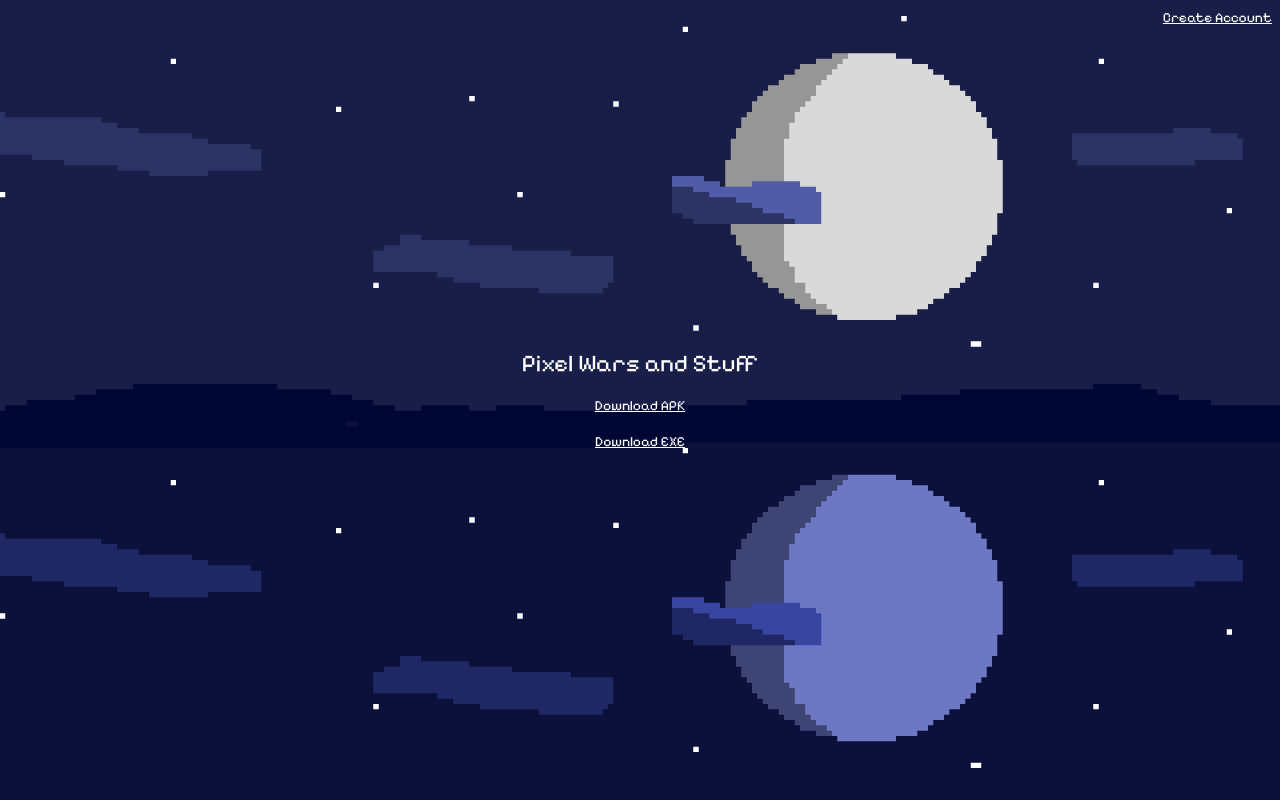
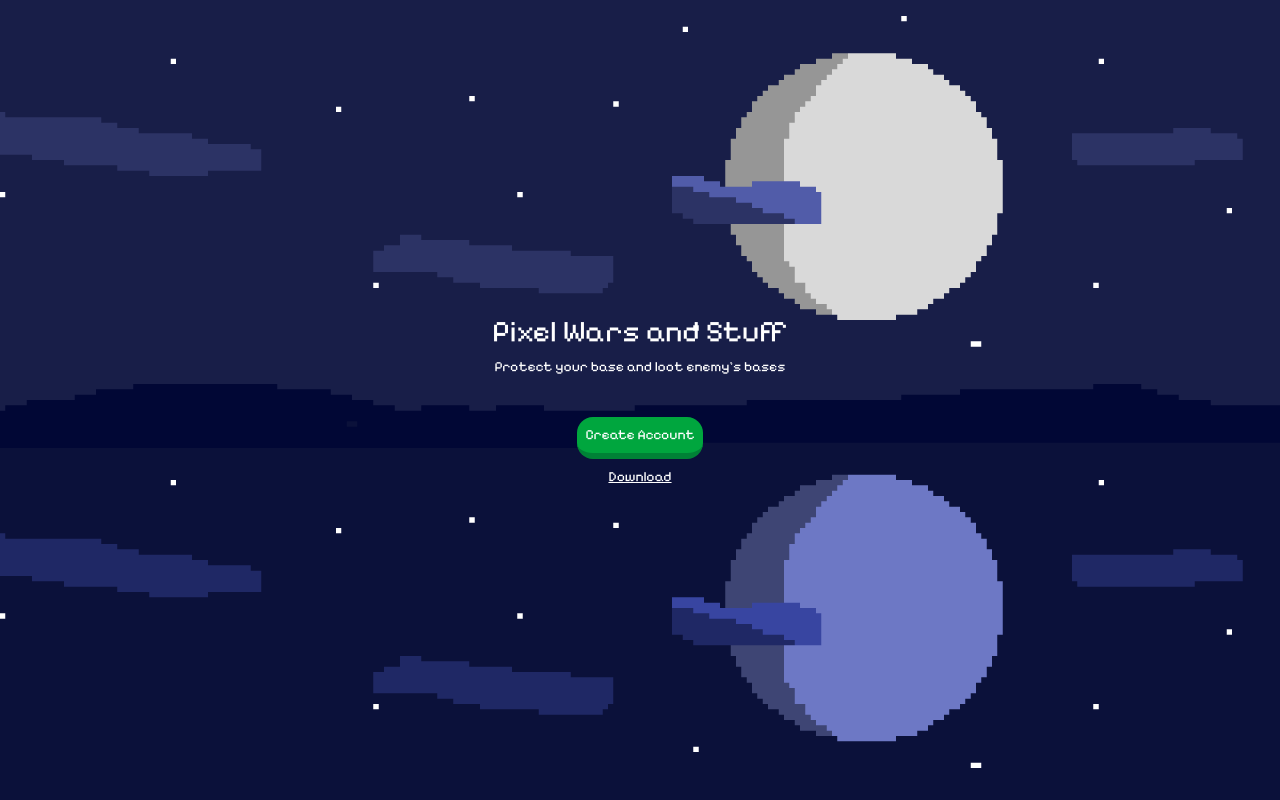
Before and after one commit to JohnRendell/Pixel_Arcade_Game, a website: page Index_Page/index.html in a window 1280 px wide. Drawn offline with Linux system fonts and the light colour scheme; files whose address does not match are found by name.

Commit message:
Add, Modify and Fixes.
-Modify the input chat message on godot, removed outline.
-Centered the button on the web, the create account button is now larger.
-Added Particle on Lobby.
-Finished the main Website (May add something on the future).
-Modified Modal script, remove its animation cuz its not really fit on the game-- looks goofy.
-Modify Socket Validation, switch it to a scene instead so i can reused it to other scene.
-Fixed global message and modal to open at the same time, it is now restrict when one of them is open.

```diff
--- a/Index_Page/index.html
+++ b/Index_Page/index.html
@@ -5,18 +5,24 @@
     <meta name="viewport" content="width=device-width, initial-scale=1.0">
     <title>Pixel Wars and Stuff</title>
 
+    <link rel="icon" href="/Contents/Icons/web_icon.png" />
     <link rel="stylesheet" href="./CSS/output.css" />
     <link rel="stylesheet" href="./CSS/anim.css" />
 </head>
 <body class="bg-[url('/Contents/Images/Menu_Background.png')] w-screen h-screen bg-cover bg-center bg-no-repeat overflow-hidden flex justify-center items-center">
 
-    <div class="flex flex-col gap-4">
-        <h1 class="font-Pixelify-Sans text-center text-2xl text-white">Pixel Wars and Stuff</h1>
-        <button class="text-sm underline cursor-pointer font-Pixelify-Sans text-center text-white active:opacity-[50%]">Download APK</button>
-        <button class="text-sm underline cursor-pointer font-Pixelify-Sans text-center text-white  active:opacity-[50%]">Download EXE</button>
+    <div class="flex flex-col items-center gap-10">
+        <div class="w-auto flex flex-col items-center gap-2">
+            <h1 class="font-Pixelify-Sans text-center text-3xl text-white">Pixel Wars and Stuff</h1>
+            <p class="font-Pixelify-Sans text-center text-sm text-white">Protect your base and loot enemy's bases</p>
+        </div>
+
+        <div class="w-auto flex flex-col items-center gap-2">
+            <button class="text-sm border-b-6 border-green-700 bg-green-600 p-2 rounded-2xl cursor-pointer font-Pixelify-Sans text-center text-white  active:bg-green-700 transition"
+                onclick="modalStatus('createAccount_modal', 'flex')">Create Account</button>
+            <button class="text-sm underline cursor-pointer font-Pixelify-Sans text-center text-white  active:opacity-[50%]">Download</button>
+        </div>
     </div>
-
-    <button class="absolute top-2 right-2 text-sm underline cursor-pointer font-Pixelify-Sans text-center text-white  active:opacity-[50%]" onclick="modalStatus('createAccount_modal', 'flex')">Create Account</button>
 
     <!--Create Account Modal-->
     <div id="createAccount_modal" class="absolute w-screen h-screen justify-center items-center bg-black/50 hidden">
@@ -25,7 +31,7 @@
             <div class="w-full h-auto flex flex-row justify-between">
                 <h1 class="font-Pixelify-Sans text-center text-black text-lg">Create Account</h1>
                 <button class="w-auto h-auto cursor-pointer group" onclick="modalStatus('createAccount_modal', 'none')">
-                    <img src="/Contents/Images/close_button.png" alt="close button icon" class="w-[20px] h-auto active:opacity-[50%]">
+                    <img src="/Contents/Icons/close_button.png" alt="close button icon" class="w-[20px] h-auto active:opacity-[50%]">
                 </button>
             </div>
 
--- a/Server/index.js
+++ b/Server/index.js
@@ -47,7 +47,7 @@ app.get("/", (req, res)=>{
 const io = new WebSocket.Server({ server: expressServer });
 
 io.on("connection", (socket)=>{
-    console.log("Server Connected " + socket.id)
+    console.log("Server Connected")
 });
 require("./game_socket")(io)
 
--- a/Server/successRedirect.js
+++ b/Server/successRedirect.js
@@ -3,7 +3,7 @@ const route = express.Router();
 const path = require("path");
 
 route.get("/", (req, res)=>{
-    res.status(200).sendFile(path.join(__dirname, "../Index_Page/account_create.html"))
+    res.status(200).sendFile(path.join(__dirname, "../Index_Page/success.html"))
 })
 
 module.exports = route;
```
Also changed, not shown: Index_Page/account_create.html (deleted, +0 -11 lines), Index_Page/success.html (added, +24 -0 lines), Assets/Icons/close_button.png (renamed from Assets/Images/close_button.png), Assets/Icons/web_icon.png (added), Assets/Particles/Leaves particle.png (added), Index_Page/CSS/output.css, 11 other files.
